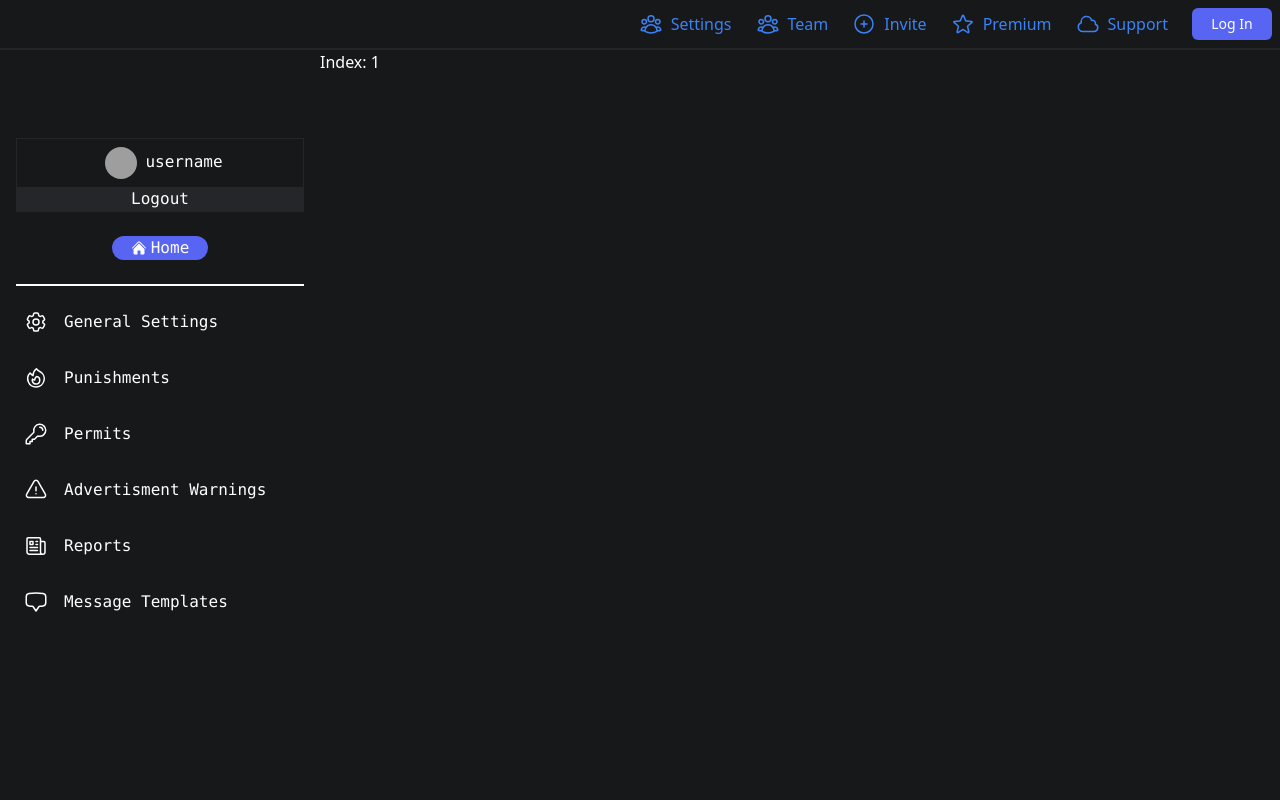
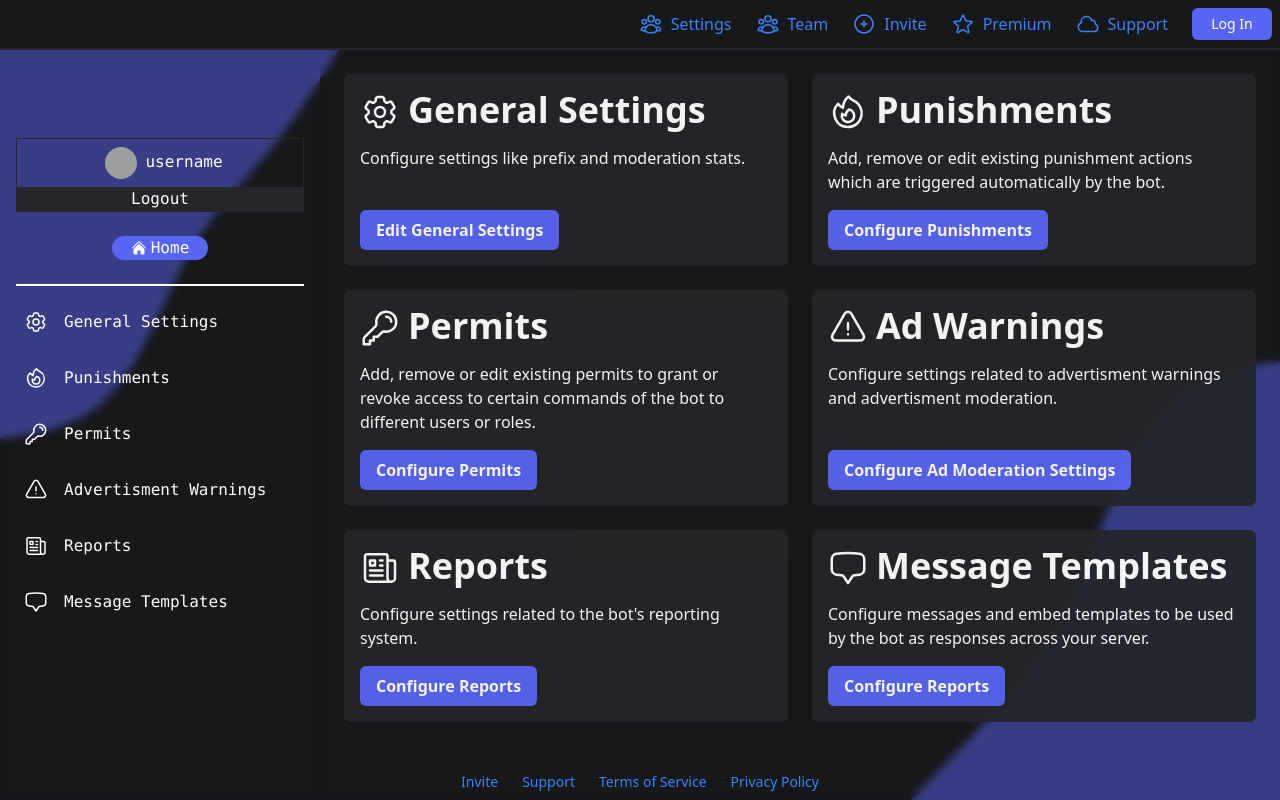
Before and after one commit to SlightlyEpic/sentry-dashboard, a React (Vite) app: page /settings/1 in a window 1280 px wide. Built offline with nearby package versions, Linux system fonts and the light colour scheme; grey boxes are pictures that could not be loaded.

Commit message:
Made settings index page

```diff
--- /dev/null
+++ b/src/components/Footer.tsx
@@ -0,0 +1,22 @@
+export function Footer() {
+    const footerLinks: [name: string, path: string][] = [
+        ['Invite', '/invite'],
+        ['Support', '/support'],
+        ['Terms of Service', '/tos'],
+        ['Privacy Policy', '/privacy']
+    ];
+
+    return (
+        <div className='flex items-center justify-center absolute top-full -translate-y-full left-1/2 -translate-x-1/2'>
+            <div className='hidden sm:flex justify-end p-2'>
+                {footerLinks.map((v, i) => (
+                    <a key={i} className='text-blue-500 text-sm pl-3 pr-3 hover:text-blue-300' href={v[1]}>
+                        <div className='flex gap-2'>
+                            {v[0]}
+                        </div>
+                    </a>
+                ))}
+            </div>
+        </div>
+    );
+}
--- a/src/components/Navmenu.tsx
+++ b/src/components/Navmenu.tsx
@@ -17,8 +17,11 @@ type NavmenuItemProps = {
 }
 
 function NavmenuItem(props: NavmenuItemProps) {
-    return <Link to={`/settings/${props.serverId}/${props.to}`} className='flex flex-row items-center justify-start bg-bgdark hover:bg-bggrey-l transition-colors duration-200 w-full gap-4 p-2 rounded-md
-    cursor-pointer'>
+    return <Link
+        to={`/settings/${props.serverId}/${props.to}`}
+        className='flex flex-row items-center justify-start bg-transparent hover:bg-blurple hover:ring-1 hover:ring-white
+        w-full gap-4 p-2 rounded-md cursor-pointer transition-all duration-200'
+    >
         {props.children}
         <div>{props.name}</div>
     </Link>
@@ -44,6 +47,7 @@ export function Navmenu({ serverId }: NavmenuProps) {
     return (
         <div className={
                 'text-white w-full absolute md:sticky self-start top-0 z-20 bg-bgdark flex flex-col items-center h-full md:min-w-80 md:w-80 p-4 font-mono transition-transform duration-500 ' +
+                'backdrop-blur-sm bg-opacity-50 ' +
                 (expanded ? '' : '-translate-x-full')
         }>
             {/* <img src='/waves/vertical-blurple-dark-waves.svg' alt='' className='object-cover w-full h-full absolute left-0 top-0 -z-10' /> */}
@@ -56,12 +60,12 @@ export function Navmenu({ serverId }: NavmenuProps) {
 
                 <div className='mt-2 text-white self-center border border-bgdark-l w-full flex justify-center items-center flex-col'>
                     <div>
-                        <Avatar image='https://cdn.discordapp.com/avatars/219806114420752384/b87f6ff3b17560161b06b2330df48fb5?size=512' size='md'></Avatar>
+                        <Avatar image='https://cdn.discordapp.com/avatars/219806114420752384/b87f6ff3b17560161b06b2330df48fb5?size=512' size='md' />
                         username
                     </div>
                     <button className='bg-bgdark-l hover:bg-blurple transition-colors duration-200 w-full'>Logout</button>
                 </div>
-                <Link to={`/settings/${serverId}`} className='mt-2 mb-2 bg-blurple w-24 rounded-full hover:hue-rotate-15 transition-colors duration-200 self-center flex items-center justify-center gap-1'>
+                <Link to={`/settings/${serverId}`} className='mt-2 mb-2 bg-blurple w-24 rounded-full hover:bg-bgdark hover:ring-1 hover:ring-white self-center flex items-center justify-center gap-1'>
                     <HomeIcon className='w-4 h-4' /> Home
                 </Link>
                 <div className='w-full border border-white' />
--- a/src/components/SettingCard.tsx
+++ b/src/components/SettingCard.tsx
@@ -1,30 +1,31 @@
-import { ReactNode } from "react";
-import { Link } from "react-router-dom";
+import { ReactNode } from 'react';
+import { Link } from 'react-router-dom';
 
-interface CardProps {
+interface SettingCardProps {
     icon: ReactNode;
     settingName: string;
+    buttonText: string
     children: ReactNode;
     to: string;
 }
 
-const SettingCard = ({ icon, settingName, children, to }: CardProps) => {
+const SettingCard = ({ icon, settingName, children, to, buttonText }: SettingCardProps) => {
     return (
-        <div className="w-full h-full min-w-64 bg-bgdark-l opacity-95 text-white p-2 flex flex-col rounded-md max-w-md">
-            <div className=" p-1 sm:p-2 flex flex-row items-center">
+        <div className='w-full h-full min-w-64 bg-bgdark-l opacity-95 text-white flex flex-col rounded-md max-w-md gap-4 p-4'>
+            <div className=' flex flex-row items-center gap-2'>
                 {icon}
-                <div className="text-3xl p-1 sm:text-4xl sm:p-2 font-bold">
+                <div className='text-3xl sm:text-4xl font-bold'>
                     {settingName}
                 </div>
             </div>
-            <div className="text-sm lg:text-base p-2 pb-3">{children}</div>
+            <div className='text-sm lg:text-base'>{children}</div>
 
             <Link
                 to={to}
-                className="text-white self-start bg-blurple mx-2 my-1 hover:bg-bgdark
-                hover:ring-2 hover:ring-blurple-l rounded-md text-md font-bold px-4 py-2"
+                className='text-white self-start mt-auto bg-blurple hover:bg-bgdark
+                hover:ring-2 hover:ring-blurple-l rounded-md text-md font-bold px-4 py-2'
             >
-                Edit {settingName}
+                {buttonText}
             </Link>
         </div>
     );
--- a/src/index.css
+++ b/src/index.css
@@ -17,7 +17,7 @@ body {
 }
 
 #root {
-    @apply h-full w-full
+    @apply h-full w-full relative
 }
 
 /* width */
--- a/src/routes/App.tsx
+++ b/src/routes/App.tsx
@@ -1,7 +1,8 @@
-import { Header } from '@/components/Header';
 import { RouteObject } from 'react-router-dom';
 
+import { Header } from '@/components/Header';
 import DiscordSignInButton from '@/components/buttons/DiscordSignIn';
+import { Footer } from '@/components/Footer';
 
 export const routerData: RouteObject = {
     path: '/',
@@ -9,13 +10,6 @@ export const routerData: RouteObject = {
 }
 
 export default function App() {
-    const footerLinks: [name: string, path: string][] = [
-        ['Invite', '/invite'],
-        ['Support', '/support'],
-        ['Terms of Service', '/tos'],
-        ['Privacy Policy', '/privacy']
-    ];
-
     return (
         <>
             <div className='flex flex-col h-screen text-white'>
@@ -46,17 +40,7 @@ export default function App() {
                     </div>
                 </div>
 
-                <div className='flex items-center justify-center'>
-                    <div className='hidden sm:flex justify-end p-2'>
-                        {footerLinks.map((v, i) => (
-                            <a key={i} className='text-blue-500 text-sm pl-3 pr-3 hover:text-blue-300' href={v[1]}>
-                                <div className='flex gap-2'>
-                                    {v[0]}
-                                </div>
-                            </a>
-                        ))}
-                    </div>
-                </div>
+                <Footer />
             </div>
         </>
     )
--- a/src/routes/serverSettings/Settings.tsx
+++ b/src/routes/serverSettings/Settings.tsx
@@ -1,8 +1,12 @@
-import { Navmenu } from '@/components/Navmenu';
-import { Header } from '@/components/Header';
 import { RouteObject, Outlet, useLoaderData, LoaderFunction } from 'react-router-dom';
 import { ExtractRouteParams } from '@/util/typeMagic';
 import { routerData as generalRouterData } from './general/General';
+import { Cog6ToothIcon, FireIcon, KeyIcon, ExclamationTriangleIcon, NewspaperIcon, ChatBubbleBottomCenterIcon } from '@heroicons/react/24/outline';
+
+import { Navmenu } from '@/components/Navmenu';
+import { Header } from '@/components/Header';
+import { Footer } from '@/components/Footer';
+import SettingCard from '@/components/SettingCard';
 
 export const routerData: RouteObject = {
     path: 'settings/:serverId/',
@@ -29,27 +33,78 @@ export async function loader({ params }: { params: RouteParams }) {
 
 function Index() {
     const loaderData = useLoaderData() as LoaderData;
-    console.log('loader data:', loaderData);
 
-    return <div className='text-white'>Index: {loaderData.serverId}</div>;
+    return (
+        <div className="grid grid-cols-1 lg:grid-cols-2 gap-6 p-6 justify-start h-fit w-full [&>*]:place-self-center">
+            <SettingCard
+                settingName='General Settings'
+                to={`/settings/${loaderData.serverId}/general`}
+                icon={<Cog6ToothIcon className='w-10 h-10 -mb-1'/>}
+                buttonText='Edit General Settings'
+            >
+                Configure settings like prefix and moderation stats.
+            </SettingCard>
+            <SettingCard
+                settingName='Punishments'
+                to={`/settings/${loaderData.serverId}/punishments`}
+                icon={<FireIcon className='w-10 h-10 -mb-1'/>}
+                buttonText='Configure Punishments'
+            >
+                Add, remove or edit existing punishment actions which are triggered automatically by the bot.
+            </SettingCard>
+            <SettingCard
+                settingName='Permits'
+                to={`/settings/${loaderData.serverId}/permits`}
+                icon={<KeyIcon className='w-10 h-10 -mb-1'/>}
+                buttonText='Configure Permits'
+            >
+                Add, remove or edit existing permits to grant or revoke access to certain commands of the bot to different users or roles.
+            </SettingCard>
+            <SettingCard
+                settingName='Ad Warnings'
+                to={`/settings/${loaderData.serverId}/adwarn`}
+                icon={<ExclamationTriangleIcon className='w-10 h-10 -mb-1'/>}
+                buttonText='Configure Ad Moderation Settings'
+            >
+                Configure settings related to advertisment warnings and advertisment moderation.
+            </SettingCard>
+            <SettingCard
+                settingName='Reports'
+                to={`/settings/${loaderData.serverId}/reports`}
+                icon={<NewspaperIcon className='w-10 h-10 -mb-1'/>}
+                buttonText='Configure Reports'
+            >
+                Configure settings related to the bot's reporting system.
+            </SettingCard>
+            <SettingCard
+                settingName='Message Templates'
+                to={`/settings/${loaderData.serverId}/messages`}
+                icon={<ChatBubbleBottomCenterIcon className='w-10 h-10 -mb-1'/>}
+                buttonText='Configure Reports'
+            >
+                Configure messages and embed templates to be used by the bot as responses across your server.
+            </SettingCard>
+        </div>
+    )
 }
 
 export default function Settings() {
     const loaderData = useLoaderData() as LoaderData;
-    console.log('loaderData:', loaderData);
 
-
-
-    return (
-        <div className="flex flex-col items-center justify-start w-full h-full bg-bgdark">
+    return <>
+        <img src='/waves/blob-blurple.svg' className='absolute w-full h-full object-cover -z-10' />
+        {/* <img src='/waves/blue.svg' className='absolute w-full h-full object-cover -z-10' /> */}
+        <div className='flex flex-col items-center justify-start w-full h-full'>
             <Header />
 
-            <div className='flex justify-center w-full max-w-screen-xl overflow-y-scroll'>
+            <div className='flex justify-center w-full max-w-screen-xl overflow-y-scroll flex-grow'>
                 <Navmenu serverId={loaderData.serverId} />
-                <div className='w-full h-full'>
+                <div className='w-full h-full bg-bgdark bg-opacity-50 backdrop-blur-sm'>
                     <Outlet />
                 </div>
             </div>
+
+            <Footer />
         </div>
-    )
+    </>
 }
```
Also changed, not shown: src/routes/serverSettings/general/General.tsx (+1 -34 lines), public/waves/blob-blurple-l.svg (added), public/waves/blob-blurple.svg (added).
